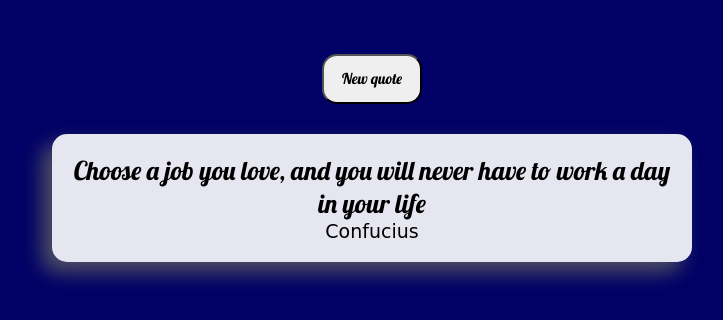
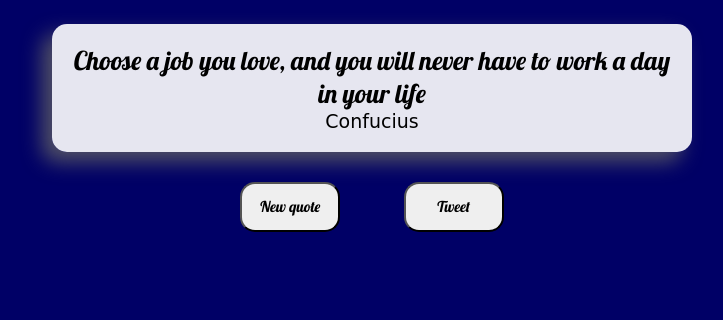
Before and after one commit to Igor1088/Random-Quote-Machine, a plain HTML site: page index.html in a window 1280 px wide. Shown: the part 80-400 px from the top of the page, without its empty margins (268-991 px from the left). Drawn offline with Linux system fonts and the light colour scheme.

Commit message:
added tweet button

```diff
--- a/index.html
+++ b/index.html
@@ -10,13 +10,14 @@
 <body>
 <h1>Random Quote Machine</h1>
 
-<button class="button">New quote</button>
+
 <div class="container">
 	<span class="quote"></span><br>
 	<div class="author"></div>
 
 </div>
-
+<button class="button newQuote">New quote</button>
+<button class="button tweet">Tweet</button>
 <script src="app.js"></script>
 </body>
 </html>
```
